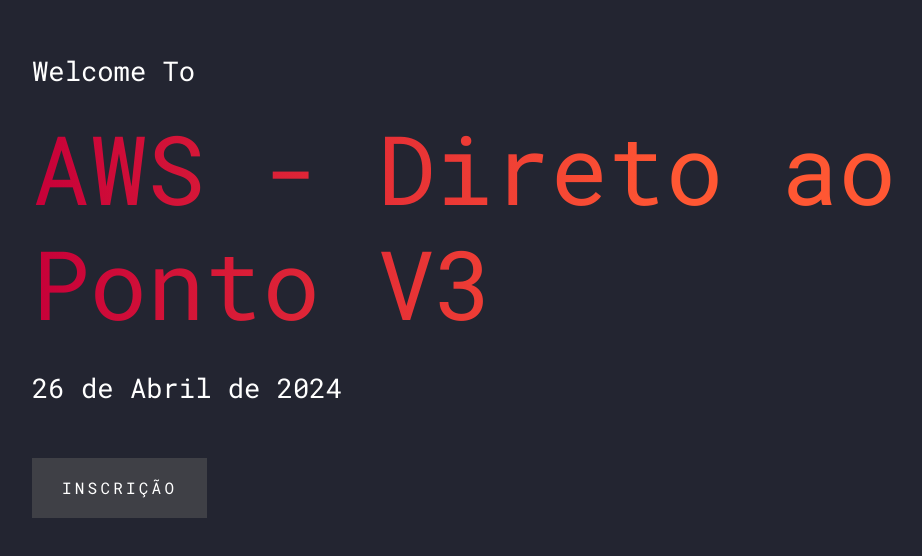
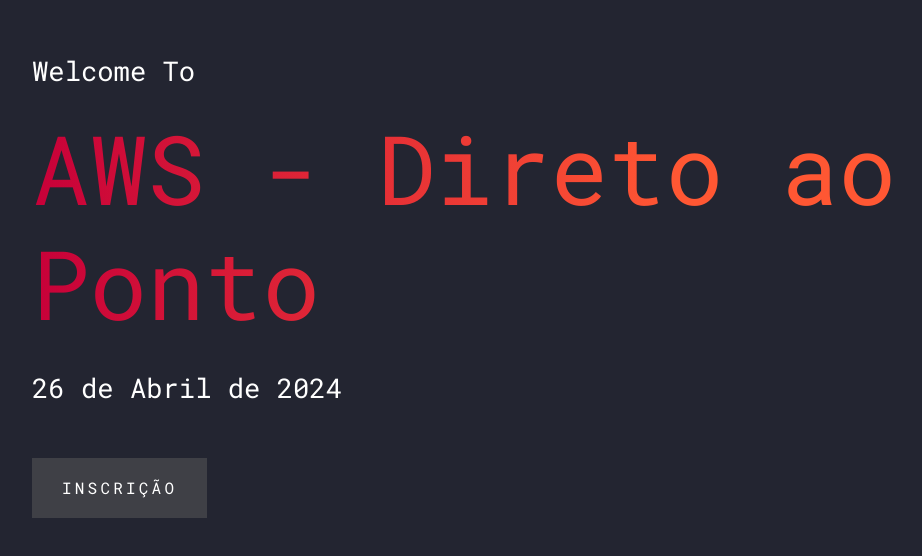
Before and after one commit to filipe-guimaraes/youtube-cloudfront-s3, a plain HTML site: page app/index.html in a window 1280 px wide. Shown: the part 230-786 px from the top of the page, without its empty margins (53-975 px from the left). Drawn offline with Linux system fonts and the light colour scheme.

Commit message:
Updating Workflow files

```diff
--- a/app/index.html
+++ b/app/index.html
@@ -1,7 +1,7 @@
 <!DOCTYPE html>
 <html lang="en">
   <head>
-    <title>AWS - Direto ao Ponto &mdash; Seu Start Poderoso na nuvem da AWS</title>
+    <title>AWS Direto ao Ponto &mdash;</title>
     <meta charset="utf-8">
     <meta name="viewport" content="width=device-width, initial-scale=1, shrink-to-fit=no">
 
@@ -26,7 +26,7 @@
         <div class="row align-items-center">
           <div class="col-md-10">
             <span class="d-block mb-3 caption" data-aos="fade-up" data-aos-delay="100">Welcome To</span>
-            <h1 class="d-block mb-4" data-aos="fade-up" data-aos-delay="200">AWS - Direto ao Ponto V3</h1>
+            <h1 class="d-block mb-4" data-aos="fade-up" data-aos-delay="200">AWS - Direto ao Ponto</h1>
             <span class="d-block mb-5 caption" data-aos="fade-up" data-aos-delay="300">26 de Abril de 2024</span>
             <a href="https://google.com.br/" class="btn-custom" data-aos="fade-up" data-aos-delay="400"><span>Inscrição</span></a>
           </div>
```
Also changed, not shown: 2 other files.
